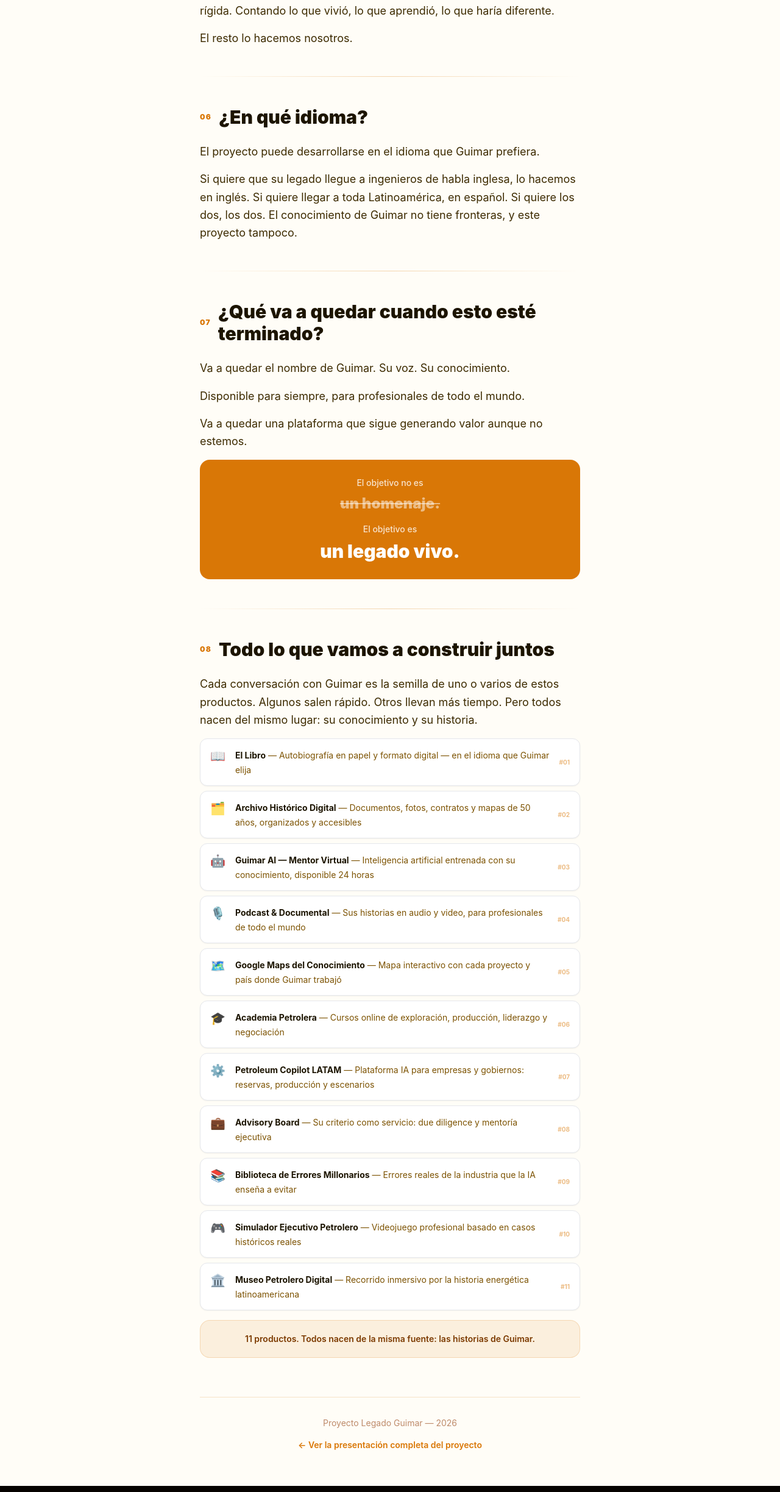
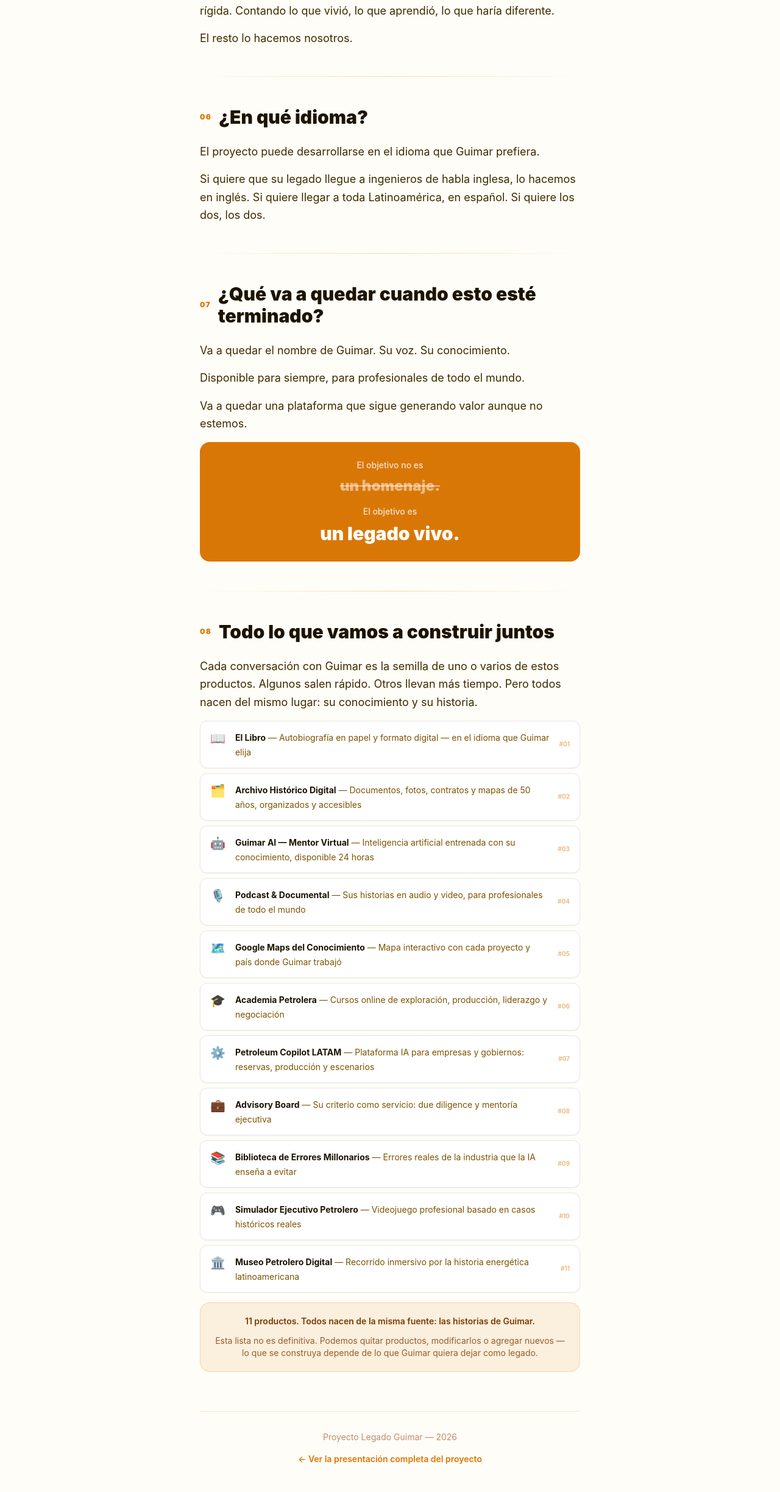
Before and after one commit to saadypacheco/legado-guimar, a Next.js app: page /guia in a window 1280 px wide. Shown: the part 2588-5035 px from the top of the page at 61% size. Built offline with nearby package versions, Linux system fonts and the light colour scheme.

Commit message:
Remove salesy phrase, add flexibility note to product list

```diff
--- a/src/app/guia/page.tsx
+++ b/src/app/guia/page.tsx
@@ -125,7 +125,7 @@ export default function GuiaPage() {
             El proyecto puede desarrollarse en el idioma que Guimar prefiera.
           </P>
           <P>
-            Si quiere que su legado llegue a ingenieros de habla inglesa, lo hacemos en inglés. Si quiere llegar a toda Latinoamérica, en español. Si quiere los dos, los dos. El conocimiento de Guimar no tiene fronteras, y este proyecto tampoco.
+            Si quiere que su legado llegue a ingenieros de habla inglesa, lo hacemos en inglés. Si quiere llegar a toda Latinoamérica, en español. Si quiere los dos, los dos.
           </P>
         </Block>
 
@@ -184,9 +184,12 @@ export default function GuiaPage() {
             ))}
           </div>
 
-          <div className="mt-8 bg-[#D97706]/10 border border-[#D97706]/20 rounded-2xl p-5 text-center">
-            <p className="text-[#7C3A00] text-sm font-semibold">
+          <div className="mt-8 bg-[#D97706]/10 border border-[#D97706]/20 rounded-2xl p-5">
+            <p className="text-[#7C3A00] text-sm font-semibold text-center mb-3">
               11 productos. Todos nacen de la misma fuente: las historias de Guimar.
+            </p>
+            <p className="text-[#7C3A00]/80 text-sm text-center">
+              Esta lista no es definitiva. Podemos quitar productos, modificarlos o agregar nuevos — lo que se construya depende de lo que Guimar quiera dejar como legado.
             </p>
           </div>
         </Block>
```
